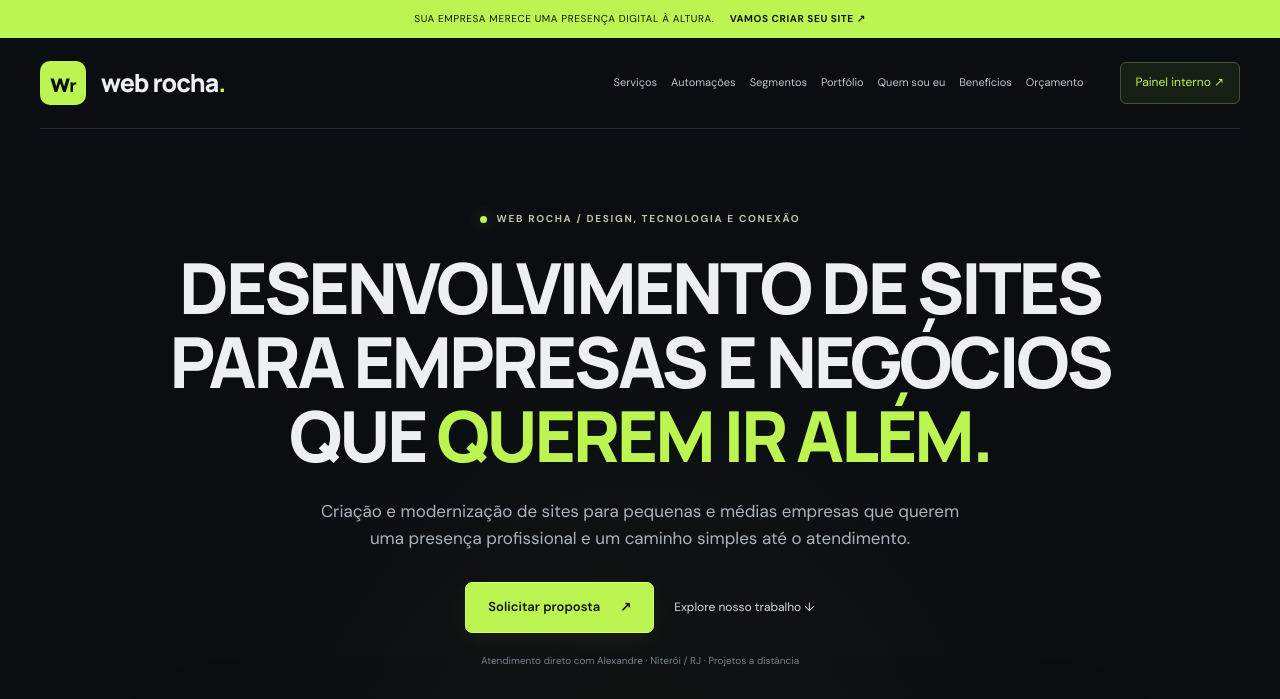
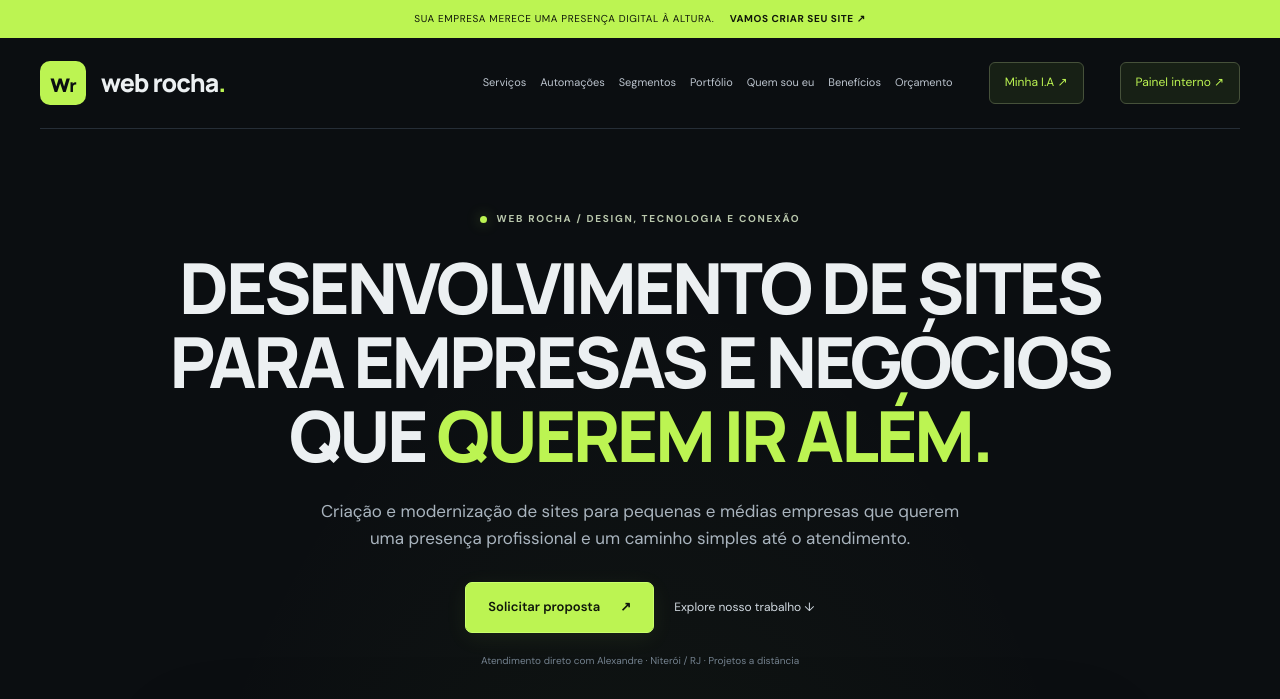
Before and after one commit to AdirckRocha/adirckrocha.github.io, a plain HTML site: page index.html in a window 1280 px wide. Shown: the top 699 px of the page. Drawn offline with Linux system fonts and the light colour scheme.

Commit message:
Adiciona botão Minha I.A ao lado do painel interno

```diff
--- a/index.html
+++ b/index.html
@@ -2,7 +2,7 @@
 <html lang="pt-BR">
 <head><meta charset="utf-8"><meta name="viewport" content="width=device-width,initial-scale=1"><meta name="description" content="Criação e modernização de sites para empresas. Conheça a Web Rocha, por Alexandre Rocha, e peça uma proposta para o seu negócio."><meta name="theme-color" content="#0b0e11"><title>Web Rocha · Seu negócio merece um bom site</title><link rel="stylesheet" href="style.css"><script src="site.js" defer></script></head>
 <body><div class="announcement"><a href="#orcamento">SUA EMPRESA MERECE UMA PRESENÇA DIGITAL À ALTURA. <strong>VAMOS CRIAR SEU SITE ↗</strong></a></div>
-<header class="header wrap"><a class="brand" href="index.html" aria-label="Web Rocha, início"><span class="symbol">w<span>r</span></span>web rocha<span class="dot">.</span></a><nav aria-label="Menu principal"><a href="servicos.html">Serviços</a><a href="automacoes.html">Automações</a><a href="solucoes.html">Segmentos</a><a href="portfolio.html">Portfólio</a><a href="sobre.html">Quem sou eu</a><a href="beneficios.html">Benefícios</a><a href="orcamento.html">Orçamento</a></nav><details class="mobile-menu"><summary>Menu</summary><div><a href="servicos.html">Serviços</a><a href="automacoes.html">Automações</a><a href="solucoes.html">Segmentos</a><a href="portfolio.html">Portfólio</a><a href="sobre.html">Quem sou eu</a><a href="beneficios.html">Benefícios</a><a href="orcamento.html">Orçamento</a></div></details><a class="panel" href="https://sitesrocha-alexandre.onrender.com/login">Painel interno ↗</a></header>
+<header class="header wrap"><a class="brand" href="index.html" aria-label="Web Rocha, início"><span class="symbol">w<span>r</span></span>web rocha<span class="dot">.</span></a><nav aria-label="Menu principal"><a href="servicos.html">Serviços</a><a href="automacoes.html">Automações</a><a href="solucoes.html">Segmentos</a><a href="portfolio.html">Portfólio</a><a href="sobre.html">Quem sou eu</a><a href="beneficios.html">Benefícios</a><a href="orcamento.html">Orçamento</a></nav><details class="mobile-menu"><summary>Menu</summary><div><a href="servicos.html">Serviços</a><a href="automacoes.html">Automações</a><a href="solucoes.html">Segmentos</a><a href="portfolio.html">Portfólio</a><a href="sobre.html">Quem sou eu</a><a href="beneficios.html">Benefícios</a><a href="orcamento.html">Orçamento</a></div></details><a class="panel" href="https://ia.webrocha.com.br" target="_blank" rel="noopener noreferrer" aria-label="Minha I.A Web Rocha, abre em nova aba">Minha I.A ↗</a><a class="panel" href="https://sitesrocha-alexandre.onrender.com/login">Painel interno ↗</a></header>
 <main>
 <section class="hero wrap" id="inicio"><div class="hero-copy"><p class="eyebrow"><span></span> WEB ROCHA / DESIGN, TECNOLOGIA E CONEXÃO</p><h1>DESENVOLVIMENTO DE SITES PARA EMPRESAS E NEGÓCIOS QUE <em>QUEREM IR ALÉM.</em></h1><p class="lead">Criação e modernização de sites para pequenas e médias empresas que querem uma presença profissional e um caminho simples até o atendimento.</p><div class="actions"><a class="button" href="#orcamento">Solicitar proposta <span>↗</span></a><a class="text-link" href="#trabalho">Explore nosso trabalho ↓</a></div><p class="caption">Atendimento direto com Alexandre · Niterói / RJ · Projetos a distância</p></div><div class="hero-art" id="visual-inicial"><figure><img id="hero-art-image" src="assets/hero-estudio.png" alt="Estúdio criativo com notebook e celular exibindo interfaces de sites" width="1536" height="1024" fetchpriority="high"><figcaption id="hero-art-caption">Estúdio digital · imagem ilustrativa gerada por IA</figcaption></figure><div class="hero-art-options" role="group" aria-label="Escolher imagem de apresentação"><button type="button" data-hero="estudio" aria-pressed="true">01 · Estúdio digital</button><button type="button" data-hero="conexao" aria-pressed="false">02 · Tecnologia próxima</button><button type="button" data-hero="evolucao" aria-pressed="false">03 · Design em evolução</button></div></div></section>
 <div class="strip"><div class="wrap"><span>SITES RESPONSIVOS</span><span>IDENTIDADE PRÓPRIA</span><span>CONTATO PELO WHATSAPP</span><span>ATENDIMENTO DIRETO</span></div></div>
```
